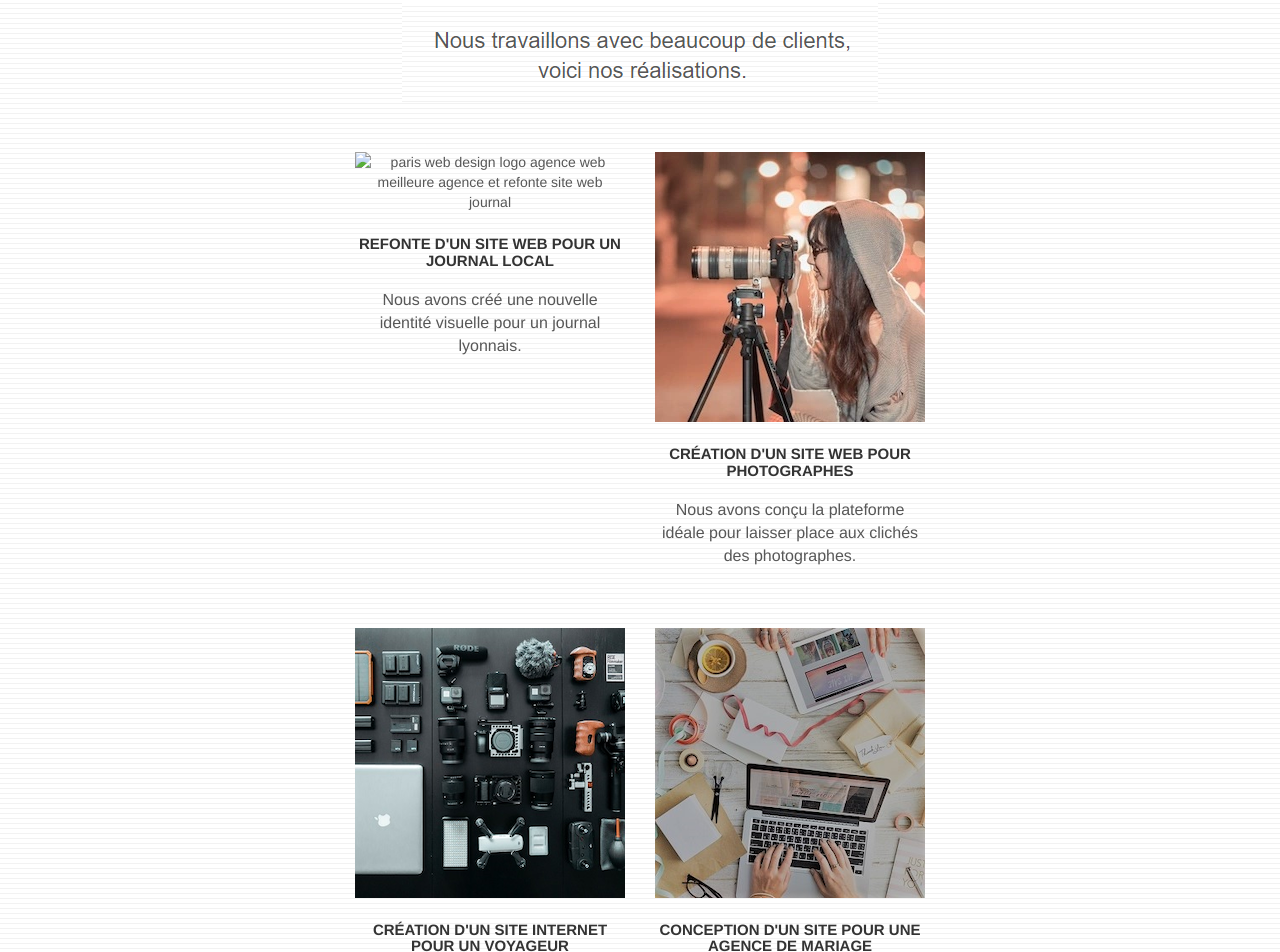
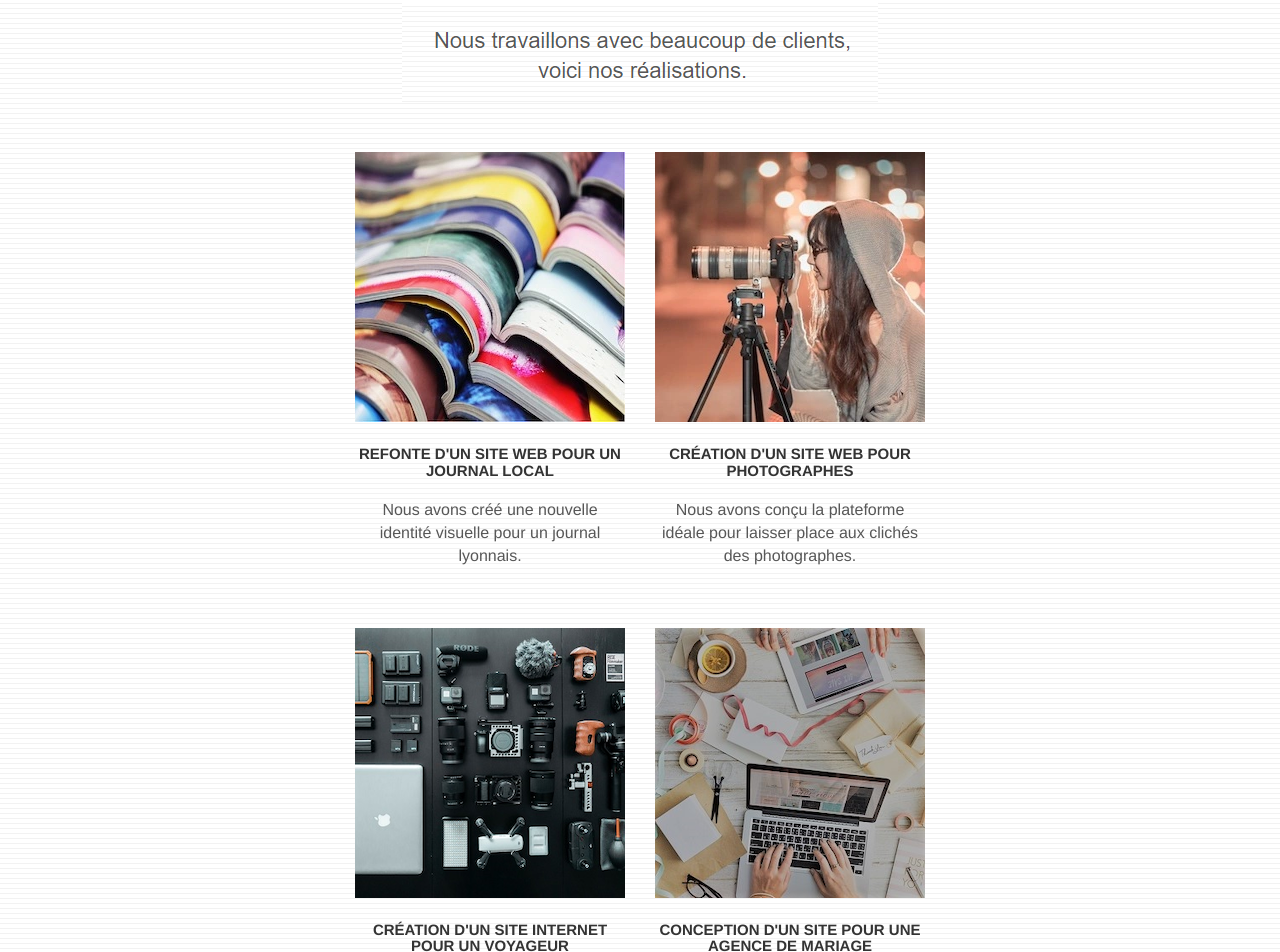
Before and after one commit to ChristopheMas/LaChouetteAgence_SEO, a plain HTML site: page index.html in a window 1280 px wide. Shown: the part 2013-2965 px from the top of the page. Drawn offline with Linux system fonts and the light colour scheme.

Commit message:
Mise en place des images

```diff
--- a/index.html
+++ b/index.html
@@ -243,7 +243,7 @@
                 data-caption="Refonte d'un site web pour un journal local"
                 data-frame="snapshot-lb"
                 ><img
-                  src="img/1.webp.jpg"
+                  src="img/1.webp"
                   alt="paris web design logo agence web meilleure agence et refonte site web journal"
                   class="img-responsive portfolio-thumb"
               /></a>
```
Also changed, not shown: img/image-de-presentation_1.webp (deleted), img/la-chouette-agence-banniere.jpg (added), img/la-chouette-agence-banniere.webp (deleted), 1 other file.
